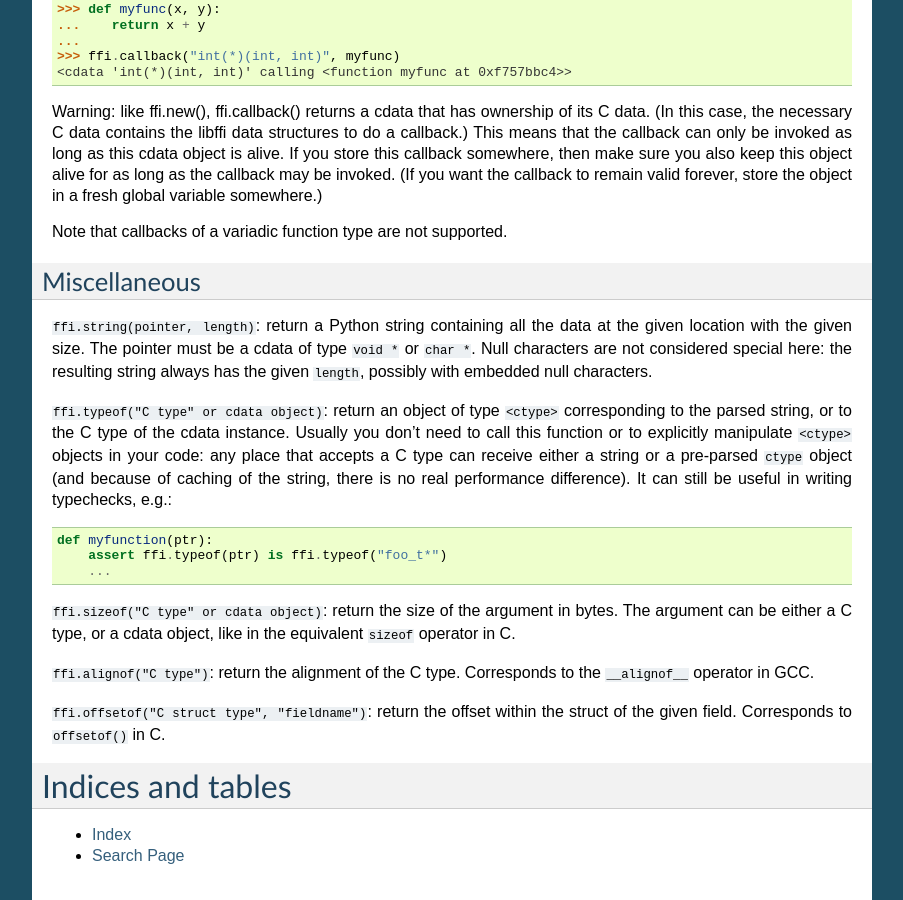
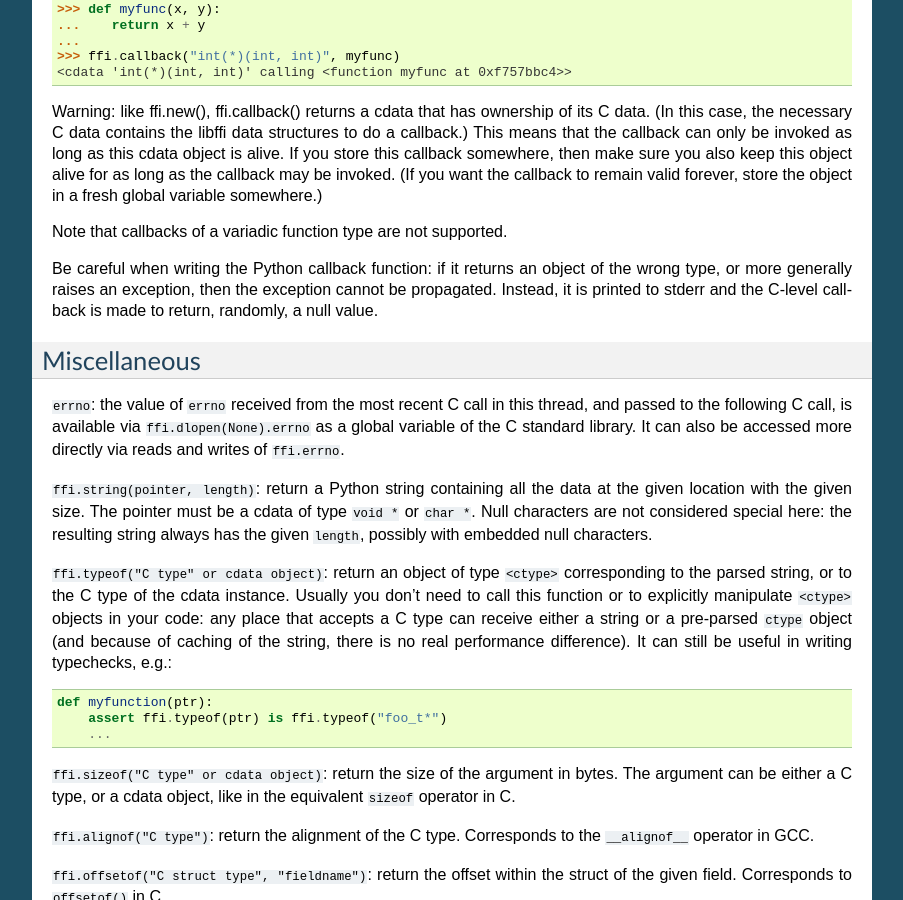
Before and after one commit to python-cffi/cffi, a Sphinx documentation site: the page built from doc/source/index.rst, in a window 1280 px wide and 900 px high, scrolled down 6447 px. Shown: the whole window, without its empty margins (198-1101 px from the left). Built offline with Sphinx 7.4.7, drawn with Linux system fonts in a browser that asks for light colours.

Commit message:
Add errno on the ffi objects, and document it.

```diff
--- a/doc/source/index.rst
+++ b/doc/source/index.rst
@@ -465,9 +465,20 @@ variable somewhere.)
 
 Note that callbacks of a variadic function type are not supported.
 
+Be careful when writing the Python callback function: if it returns an
+object of the wrong type, or more generally raises an exception, then
+the exception cannot be propagated.  Instead, it is printed to stderr
+and the C-level callback is made to return, randomly, a null value.
+
 
 Miscellaneous
 -------------
+
+``errno``: the value of ``errno`` received from the most recent C call
+in this thread, and passed to the following C call, is available via
+``ffi.dlopen(None).errno`` as a global variable of the C standard
+library.  It can also be accessed more directly via reads and writes of
+``ffi.errno``.
 
 ``ffi.string(pointer, length)``: return a Python string containing all
 the data at the given location with the given size.  The pointer must be
```
Also changed, not shown: 1 other file.
